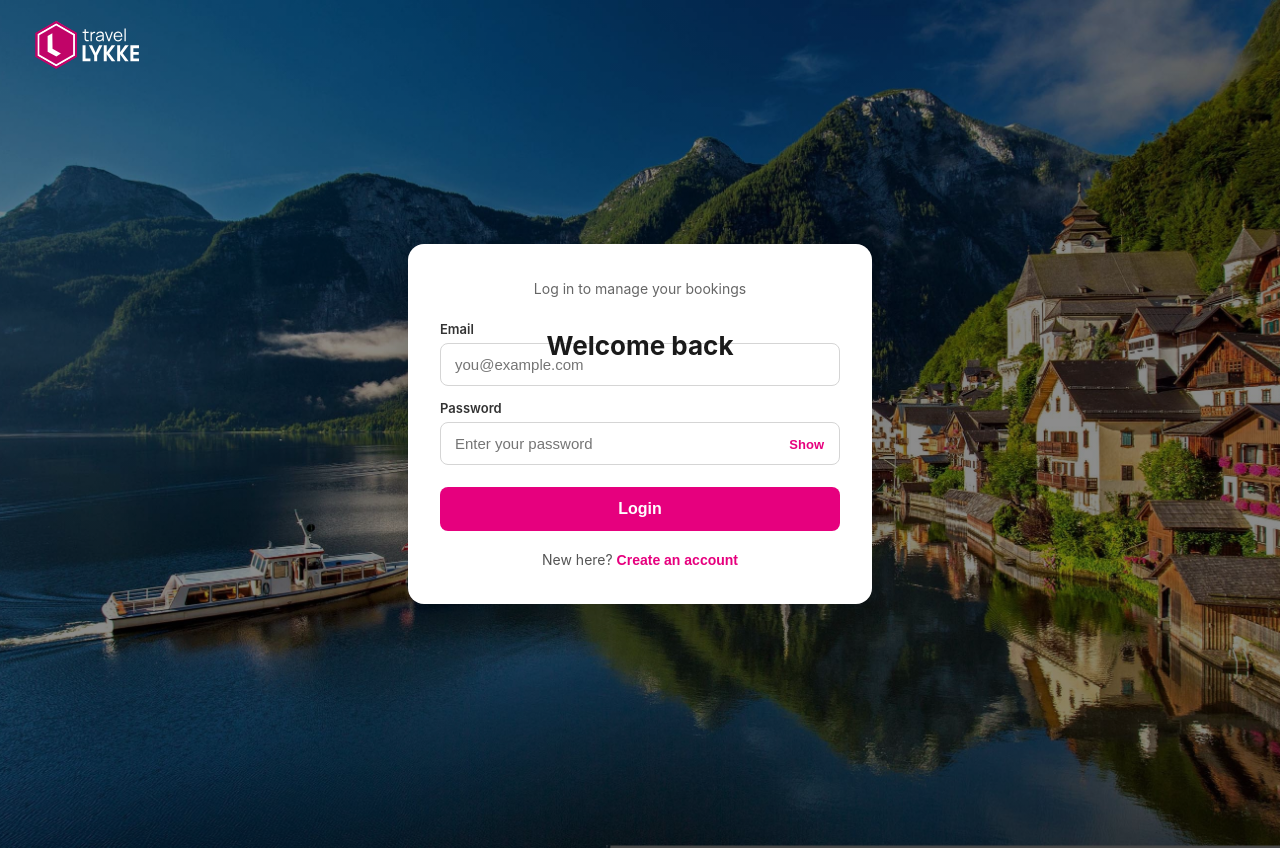
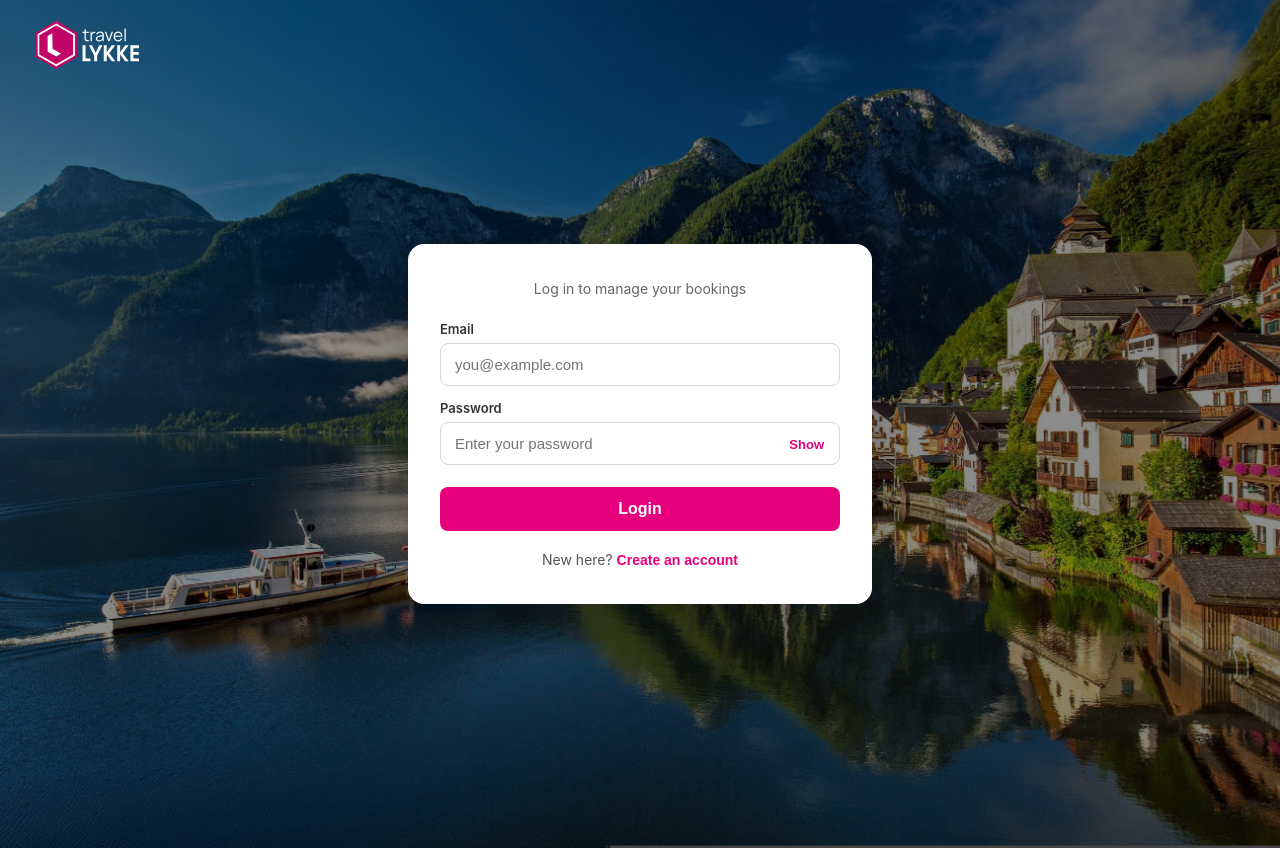
Before and after one commit to Kunal-1810/Lykke, a React (Create React App) app: page /login in a window 1280 px wide. Built offline with nearby package versions, Linux system fonts and the light colour scheme.

Commit message:
Fix loginpage

```diff
--- a/src/Login.js
+++ b/src/Login.js
@@ -45,7 +45,6 @@ function Login() {
       </button>
 
       <div className="auth-card">
-        <h2 className="auth-title">Welcome back</h2>
         <p className="auth-subtitle">Log in to manage your bookings</p>
 
         <form onSubmit={handleSubmit} noValidate>
```
